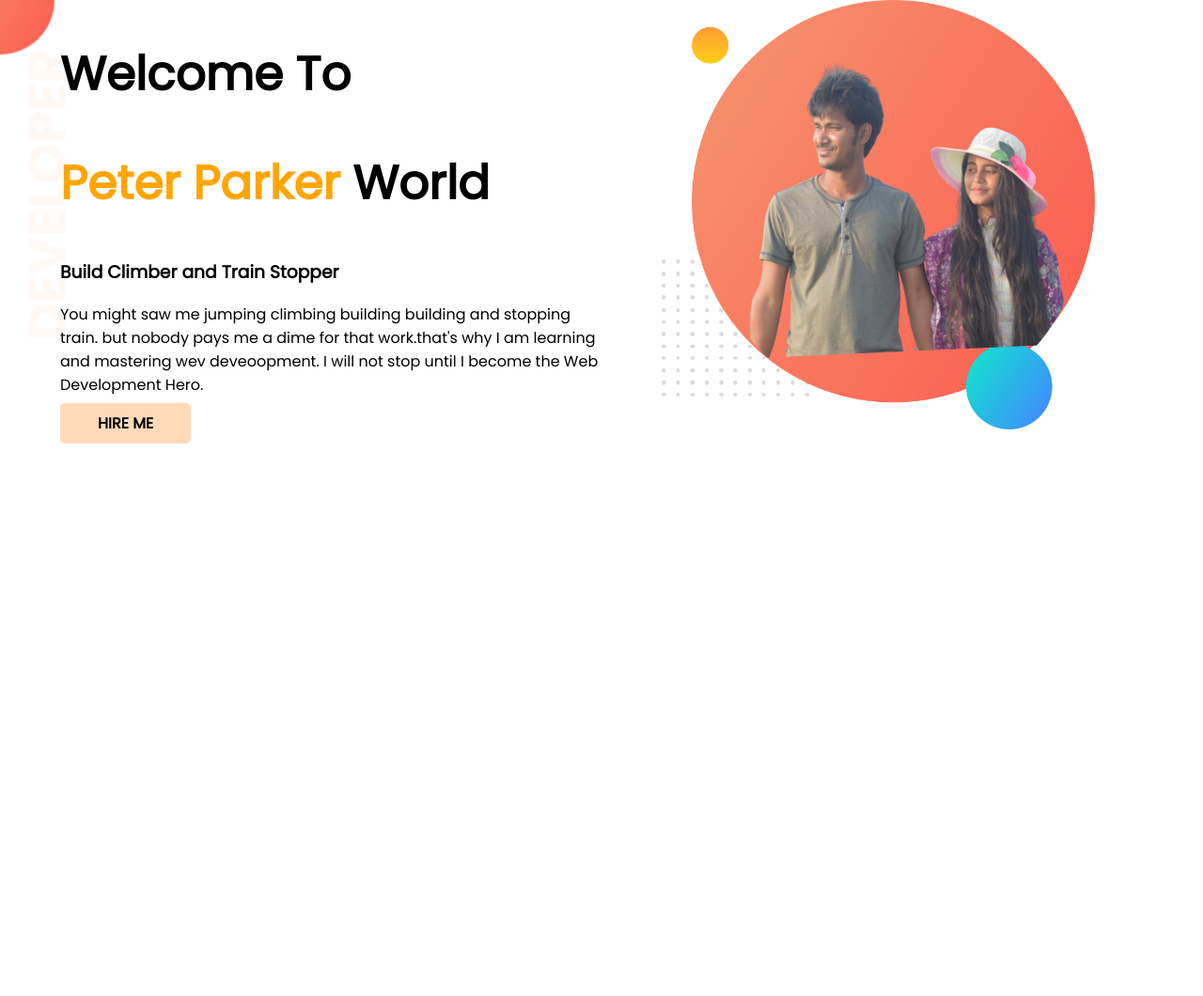
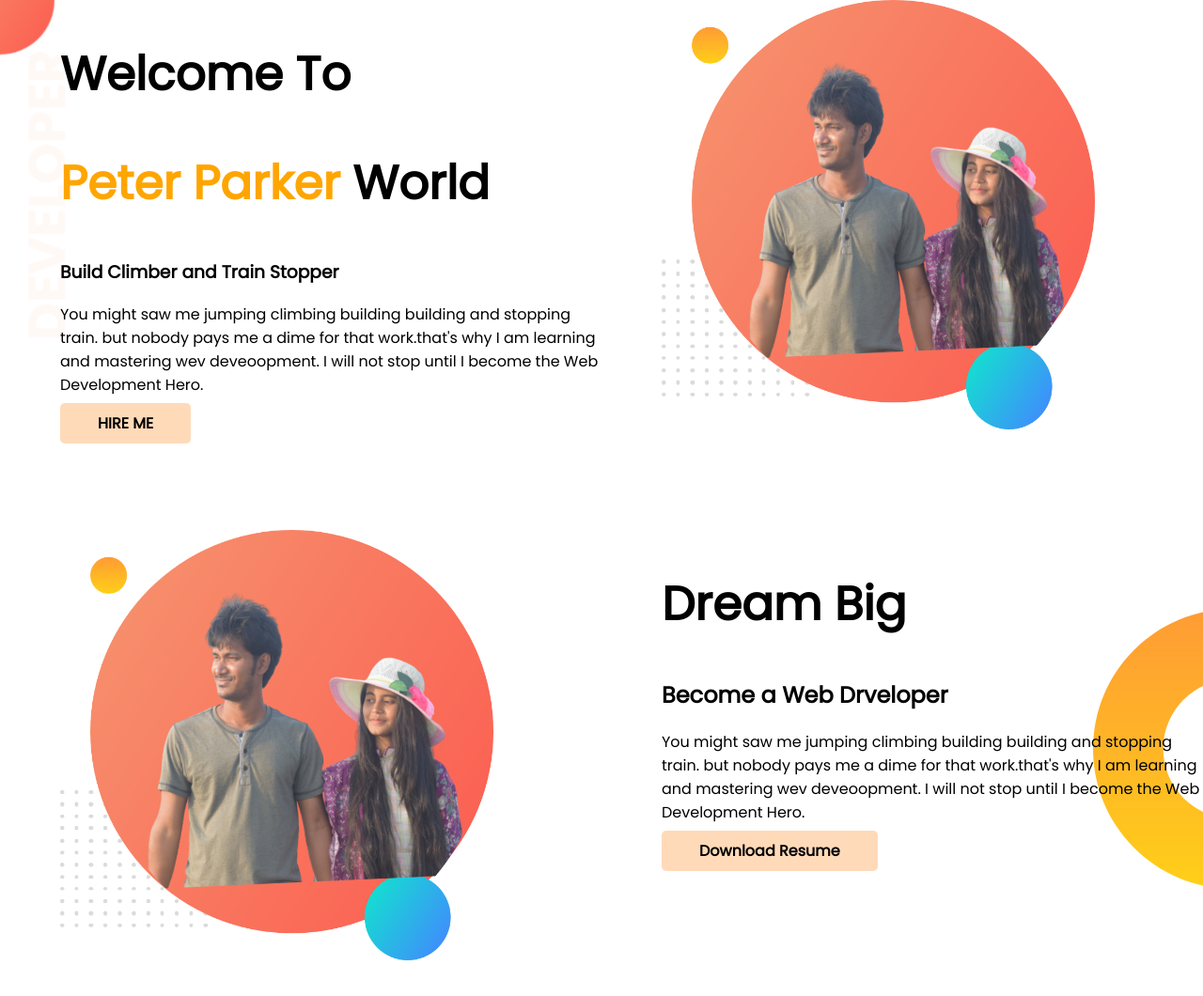
Before and after one commit to mehedihasan12342/second-webside, a plain HTML site: page index.html in a window 1280 px wide. Shown: the whole page at 94% size. Before the commit the page ends 800 px from the top, so only its background shows below. Drawn offline with Linux system fonts and the light colour scheme.

Commit message:
dream added

```diff
--- a/index.html
+++ b/index.html
@@ -19,9 +19,8 @@
             <h1><span class="orance-color">Peter Parker</span> World</h1>
             <h3>Build Climber and Train Stopper</h3>
             <p><span>You might saw me jumping climbing building building and stopping train. but nobody pays me a dime
-                    for that
-                    work.that's why I am learning and mastering wev deveoopment. I will not stop until I become the Web
-                    Development Hero.</span>
+                    for that work.that's why I am learning and mastering wev deveoopment. I will not stop until I become
+                    the Web Development Hero.</span>
             </p>
 
             <a class="link-button" target="blank" href="www.google.com">HIRE ME</a>
@@ -30,6 +29,20 @@
         <div class="half-width"><img src="images/my-bg.png" alt="">
         </div>
     </section>
+    <section class="dream-big">
+        <div class="half-width">
+            <img src="images/my-bg.png" alt="">
+        </div>
+        <div class="half-width">
+            <h1>Dream Big</h1>
+            <h2>Become a Web Drveloper</h2>
+            <p>You might saw me jumping climbing building building and stopping train. but nobody pays me a dime for
+                that work.that's why I am learning and mastering wev deveoopment. I will not stop until I become the Web
+                Development Hero.</p>
+            <a class="link-button" target="blank" href="www.google.com">Download Resume</a>
+        </div>
+
+    </section>
 </body>
 
 </html>
--- a/style.css
+++ b/style.css
@@ -14,6 +14,7 @@ a{
 
 section{
     display: flex;
+    margin-bottom: 100px;
 }
 .half-width{
 width: 50%;
@@ -35,3 +36,8 @@ padding-left: 5%;
     background-image: url(images/top-banner.png);
     background-repeat: no-repeat;
 }
+.dream-big{
+    background-image: url(images/dream-bg.png);
+    background-repeat: no-repeat;
+    background-position: right;
+}
```
